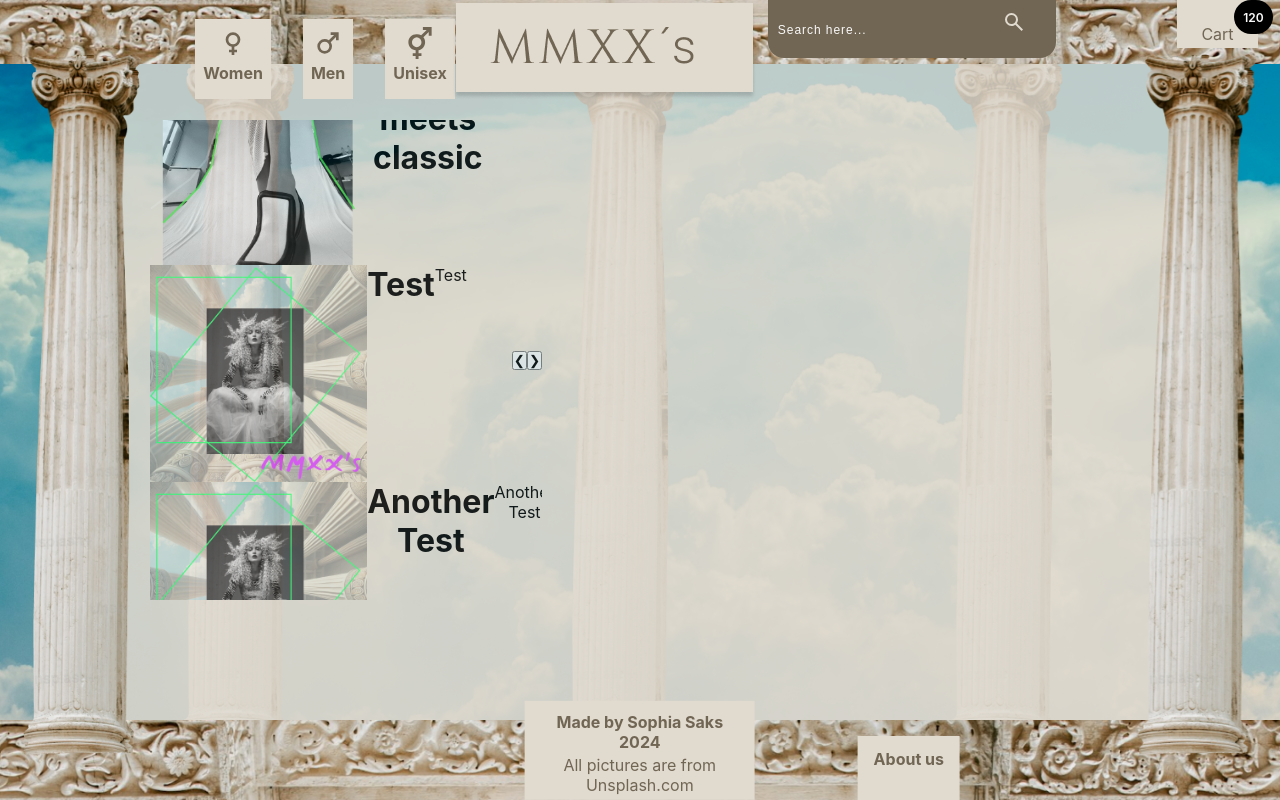
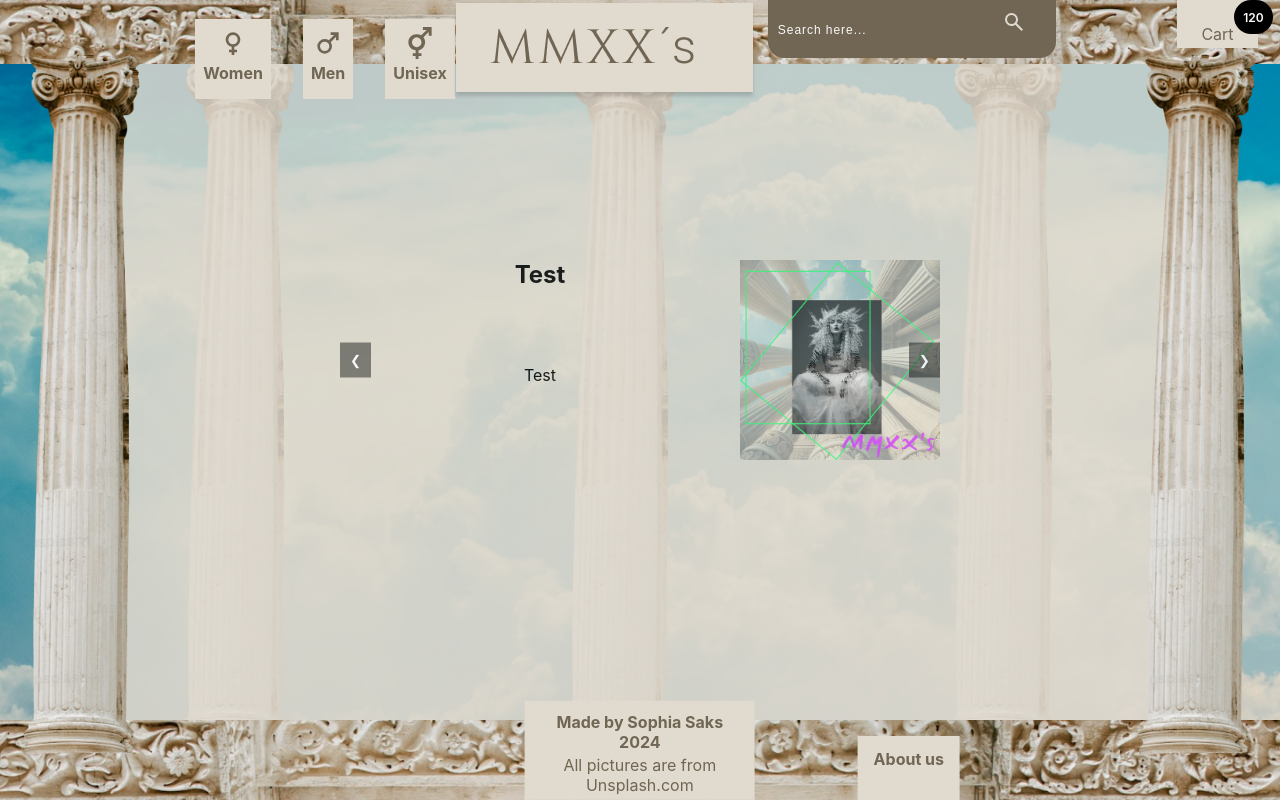
Before and after one commit to SophiaSaks/clothing-store, a React (Create React App) app in the folder clothing-store-frontend/: page / in a window 1280 px wide. Built offline with nearby package versions, Linux system fonts and the light colour scheme.

Commit message:
fixes on slider

```diff
--- a/clothing-store-frontend/src/components/StartPrimary.css
+++ /dev/null
@@ -1,53 +0,0 @@
-.carousel {
-    display: flex;
-    justify-content: center;
-    align-items: center;
-    width: 40%;
-    overflow: hidden;
-}
-
-.carouselSlides {
-    transition: transform 0.5s ease-in-out;
-    border-image: url("../assets/_/Pillar.png") 30;
-    width: 100%;
-    height: 100%;
-}
-
-.carouselSlide {
-    display: flex;
-    align-items: row;
-    text-align: center;
-}
-
-.carouselSlide img {
-    width: 60%;
-    height: 60%;
-}
-
-.carouselSlide span {
-    font-size: 2rem;
-    font-weight: bold;
-}
-
-.carousel-button {
-    position: absolute;
-    top: 50%;
-    transform: translateY(-50%);
-    background: rgba(0, 0, 0, 0.5);
-    color: #fff;
-    border: none;
-    cursor: pointer;
-    padding: 10px;
-    z-index: 10;
-}
-
-.carouselButton.prev {
-    display: flex;
-    justify-self: flex-start;
-}
-
-.carouselButton.next {
-    display: flex;
-    justify-self: flex-end;
-
-}
--- a/clothing-store-frontend/src/components/StartPrimary.jsx
+++ /dev/null
@@ -1,57 +0,0 @@
-import './StartPrimary.css'
-import '../zindexes.css'
-import Carousel from '../assets/_/_/carouselPicture1.png'
-import React, {useState} from 'react'
-import AboutPicture from '../assets/_/_/aboutPicture.png'
-
-const images = [
-    {src: Carousel, title:"Where modern meets classic", content:"Timeless clothes with a youthful touch. " },
-    {src: AboutPicture, title:"Test", content:"Test " },
-    {src: AboutPicture, title:"Another Test", content:"Another Test " }
-]
-
-function StartPrimary () {
-
-    const [currentIndex, setCurrentIndex] = useState(0);
-
-    const goToPrevious = () => {
-        const isFirstSlide = currentIndex === 0;
-        const newIndex = isFirstSlide ? images.length - 1 : currentIndex - 1;
-        setCurrentIndex(newIndex);
-    };
-
-    const goToNext = () => {
-        const isLastSlide = currentIndex === images.length - 1;
-        const newIndex = isLastSlide ? 0 : currentIndex + 1;
-        setCurrentIndex(newIndex);
-    };
-
-    const goToSlide = (index) => {
-        setCurrentIndex(index);
-    };
-return(
-    <div className="carousel">
-
-    <div
-        className="carouselSlides"
-        style={{
-            transform: `translateX(-${currentIndex * 100}%)`,
-            transition: 'transform 0.5s ease-in-out'
-        }}
-    >
-        {images.map((image, index) => (
-            <div className="carouselSlide" key={index}>
-                <img src={image.src} alt={image.caption} />
-                <span>{image.title}</span>
-                <p>{image.content}</p>
-            </div>
-        ))}
-    </div>
-
-    <button onClick={goToPrevious} className="carouselButton prev">❮</button>
-    <button onClick={goToNext} className="carouselButton next">❯</button>
-</div>
-)
-}
-
-export default StartPrimary
--- /dev/null
+++ b/clothing-store-frontend/src/primaryContent/StartPrimary.css
@@ -0,0 +1,57 @@
+.carouselContainer {
+    position: relative;
+    width: 600px;
+    max-width: 600px;
+    margin: auto;
+    overflow: hidden;
+  }
+
+
+.carouselSlide {
+    display: flex;
+    transform: 4s ease-in-out;
+    align-items: row;
+    text-align: center;
+}
+
+.carouselSlide > img {
+    height: 200px;
+    display: flex;
+    align-items: flex-end;
+}
+
+.carouselSlideText {
+    display: grid;
+    width: 400px;
+}
+
+.carouselSlide > span {
+    font-size: 2rem;
+    font-family: 'Times New Roman', Times, serif;
+}
+
+.carouselSlide > h2 {
+    font-size: 3rem;
+    font-family: Cambria, Cochin, Georgia, Times, 'Times New Roman', serif;
+}
+
+.carouselBtn {
+    position: absolute;
+    top: 50%;
+    transform: translateY(-50%);
+    background: rgba(0, 0, 0, 0.5);
+    color: #fff;
+    border: none;
+    cursor: pointer;
+    padding: 10px;
+    z-index: 10;
+}
+
+.prev {
+    left: 0;
+}
+
+.next {
+    right: 0;
+
+}
--- /dev/null
+++ b/clothing-store-frontend/src/primaryContent/StartPrimary.jsx
@@ -0,0 +1,53 @@
+import './StartPrimary.css'
+import '../zindexes.css'
+import Carousel from '../assets/_/_/carouselPicture1.png'
+import React, { useState, useEffect } from 'react'
+import AboutPicture from '../assets/_/_/aboutPicture.png'
+
+const images = [
+    { src: Carousel, title: "Where modern meets classic", content: "Timeless clothes with a youthful touch. ", alt: "Test" },
+    { src: AboutPicture, title: "Test", content: "Test ", alt: "Test" },
+    { src: AboutPicture, title: "Another Test", content: "Another Test ", alt: "Test" }
+]
+
+function StartPrimary() {
+    const [currentIndex, setCurrentIndex] = useState(0)
+    const autoSlideInterval = 5000
+
+    const goToPrevious = () => {
+        setCurrentIndex((prevIndex) =>
+            prevIndex === 0 ? images.length - 1 : prevIndex - 1
+        );
+    };
+
+    const goToNext = () => {
+        setCurrentIndex((prevIndex) =>
+            prevIndex === images.length - 1 ? 0 : prevIndex + 1
+        );
+    };
+
+    useEffect(() => {
+        const intervalId = setInterval(goToNext, autoSlideInterval);
+        return () => clearInterval(intervalId);
+    }, [currentIndex, autoSlideInterval]);
+
+    return (
+        <div className="carouselContainer">
+            <button className="carouselBtn prev" onClick={goToPrevious}>
+                &#10094;
+            </button>
+            <div className="carouselSlide">
+                <div className="carouselSlideText">
+                <h2>{images[currentIndex].title}</h2>
+                <span>{images[currentIndex].content}</span>
+                </div>
+                <img src={images[currentIndex].src} alt={images[currentIndex].alt} />
+            </div>
+            <button className="carouselBtn next" onClick={goToNext}>
+                &#10095;
+            </button>
+        </div>
+    )
+}
+
+export default StartPrimary
```
Also changed, not shown: clothing-store-frontend/src/components/Frame.jsx (+4 -5 lines), clothing-store-frontend/src/primaryContent/About.css (renamed from clothing-store-frontend/src/components/About.css), clothing-store-frontend/src/primaryContent/About.jsx (renamed from clothing-store-frontend/src/components/About.jsx), clothing-store-frontend/src/primaryContent/Women.css (renamed from clothing-store-frontend/src/components/Women.css), clothing-store-frontend/src/primaryContent/Women.jsx (renamed from clothing-store-frontend/src/components/Women.jsx), clothing-store-frontend/src/secondaryContent/AboutSecondary.css (renamed from clothing-store-frontend/src/components/AboutSecondary.css), clothing-store-frontend/src/secondaryContent/AboutSecondary.jsx (renamed from clothing-store-frontend/src/components/AboutSecondary.jsx).
